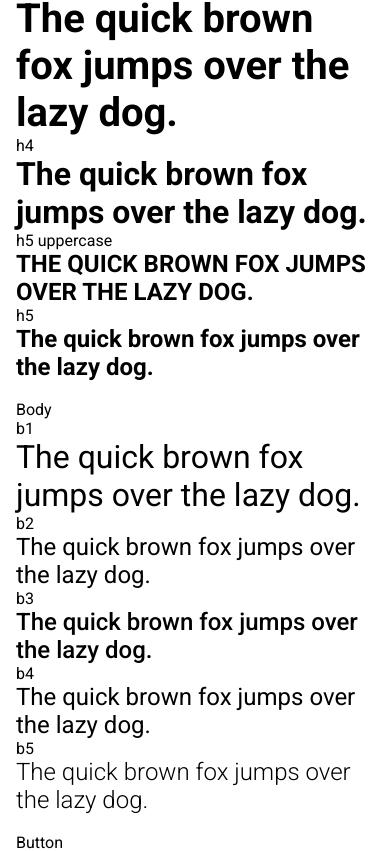
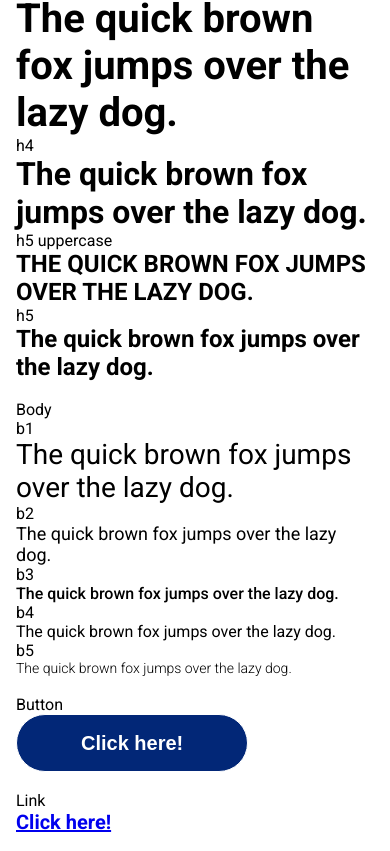
Before and after one commit to brito-ca/brito-website, a Next.js app: page /typography-demo in a window 390 px wide. Shown: the part 1135-1986 px from the top of the page. Built offline with nearby package versions, Linux system fonts and the light colour scheme.

Commit message:
Updated global styles

```diff
--- a/styles/globals.css
+++ b/styles/globals.css
@@ -266,6 +266,7 @@ button.outline:disabled {
     display: flex;
     flex-direction: row;
     flex-wrap: wrap;
+     align-items: center;
     justify-content: flex-start;
 }
 
@@ -273,6 +274,7 @@ button.outline:disabled {
     display: flex;
     flex-direction: row;
     flex-wrap: wrap;
+     align-items: center;
     justify-content: flex-end;
 }
 
@@ -280,6 +282,7 @@ button.outline:disabled {
     display: flex;
     flex-direction: row;
     flex-wrap: wrap;
+     align-items: center;
     justify-content: center;
 }
 
@@ -287,6 +290,7 @@ button.outline:disabled {
     display: flex;
     flex-direction: row;
     flex-wrap: wrap;
+     align-items: center;
     justify-content: space-between;
 }
 
@@ -294,6 +298,7 @@ button.outline:disabled {
     display: flex;
     flex-direction: row;
     flex-wrap: wrap;
+     align-items: center;
     justify-content: space-around;
 }
 
@@ -301,6 +306,7 @@ button.outline:disabled {
     display: flex;
     flex-direction: row;
     flex-wrap: wrap;
+    align-items: center;
     justify-content: space-evenly;
 }
 
@@ -339,23 +345,23 @@ button.outline:disabled {
         font-size: 1.5rem;
     }
 
-    .b1 {
+    .body1 {
         font-size: 1.75rem;
     }
 
-    .b2 {
+    .body2 {
         font-size: 1.125rem;
     }
 
-    .b3 {
+    .body3 {
         font-size: 1rem;
     }
 
-    .b4 {
+    .body4 {
         font-size: 1rem;
     }
 
-    .b5 {
+    .body5 {
         font-size: 0.875rem;
     }
 
```
